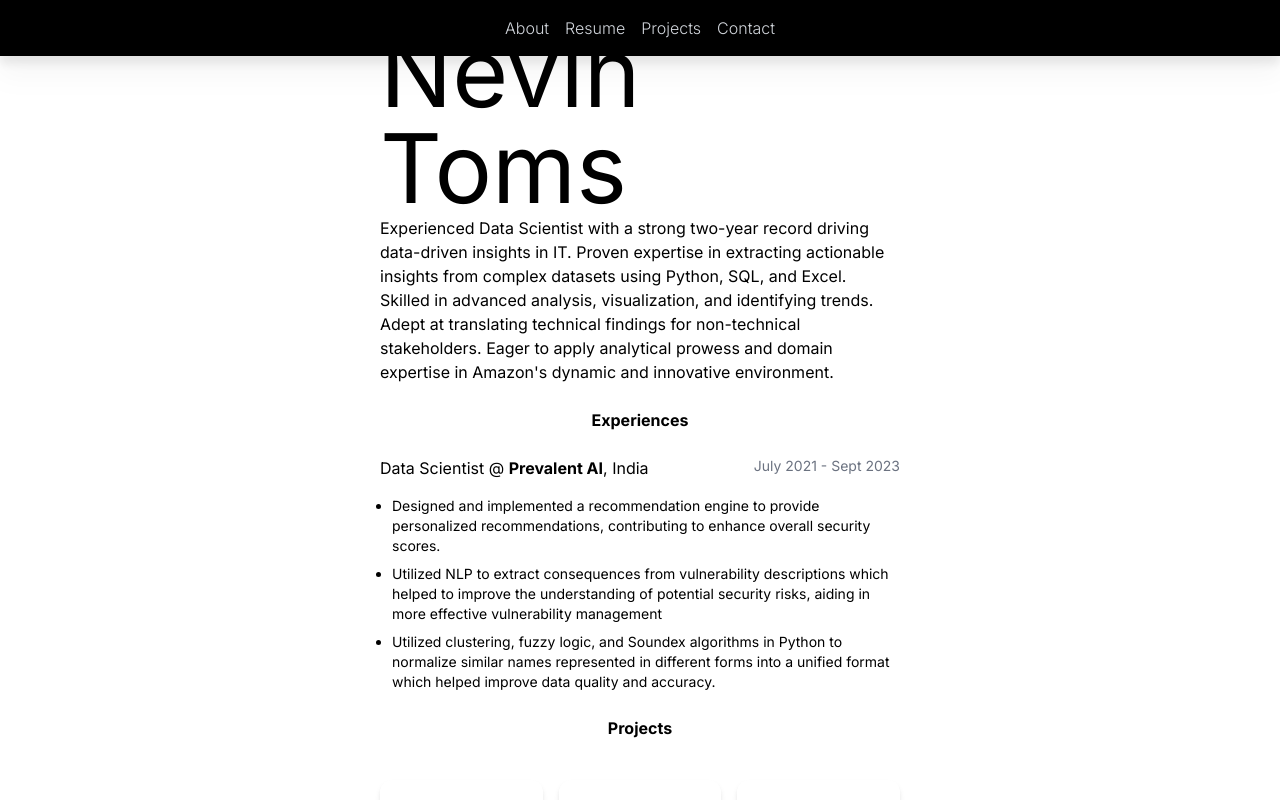
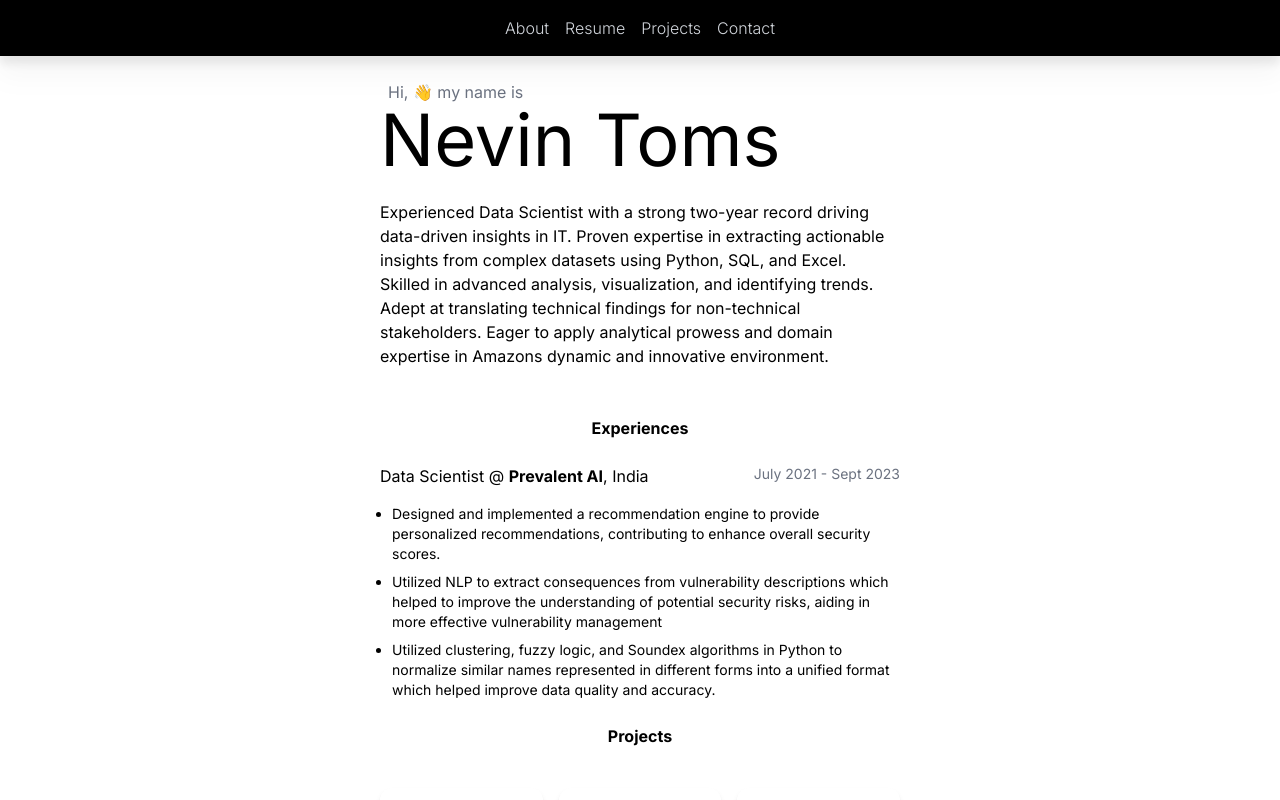
Before and after one commit to nevintoms/my-portfolio, a Next.js app: page / in a window 1280 px wide. Shown: the top 800 px of the page. Built offline with nearby package versions, Linux system fonts and the light colour scheme.

Commit message:
Fix styling and remove linting issues

```diff
--- a/components/title/Title.tsx
+++ b/components/title/Title.tsx
@@ -1,12 +1,12 @@
 export default function Title() {
     return (
-        <div className="">
+        <div className="mt-20">
             <p className="text-gray-500 pl-2">
                 Hi, 👋 my name is
             </p>
-            <p className="text-8xl">Nevin Toms</p>
-            <p>
-                Experienced Data Scientist with a strong two-year record driving data-driven insights in IT. Proven expertise in extracting actionable insights from complex datasets using Python, SQL, and Excel. Skilled in advanced analysis, visualization, and identifying trends. Adept at translating technical findings for non-technical stakeholders. Eager to apply analytical prowess and domain expertise in Amazon's dynamic and innovative environment.
+            <p className="text-6xl md:text-7xl">Nevin Toms</p>
+            <p className="py-6">
+                Experienced Data Scientist with a strong two-year record driving data-driven insights in IT. Proven expertise in extracting actionable insights from complex datasets using Python, SQL, and Excel. Skilled in advanced analysis, visualization, and identifying trends. Adept at translating technical findings for non-technical stakeholders. Eager to apply analytical prowess and domain expertise in Amazons dynamic and innovative environment.
             </p>
         </div>
     )
```
